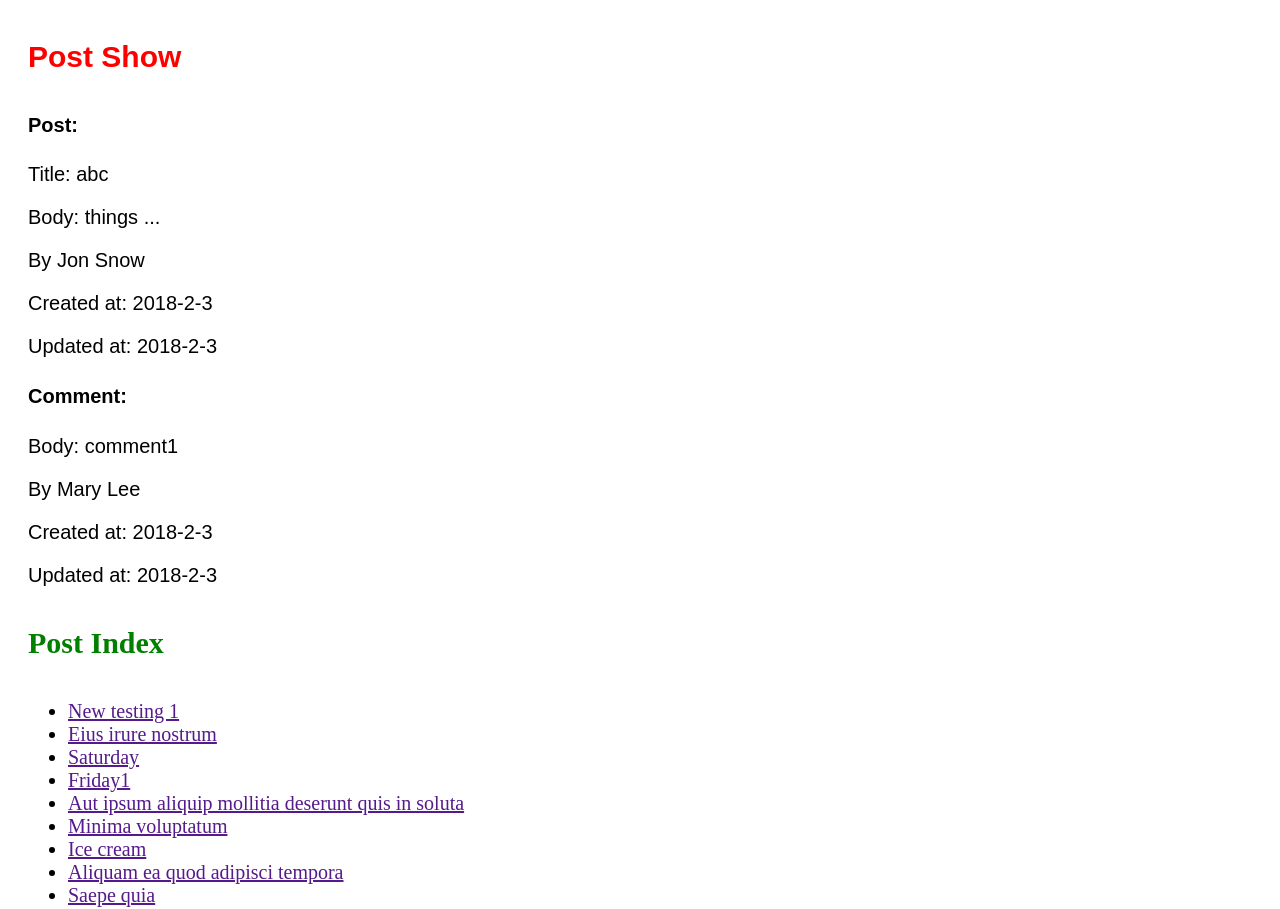
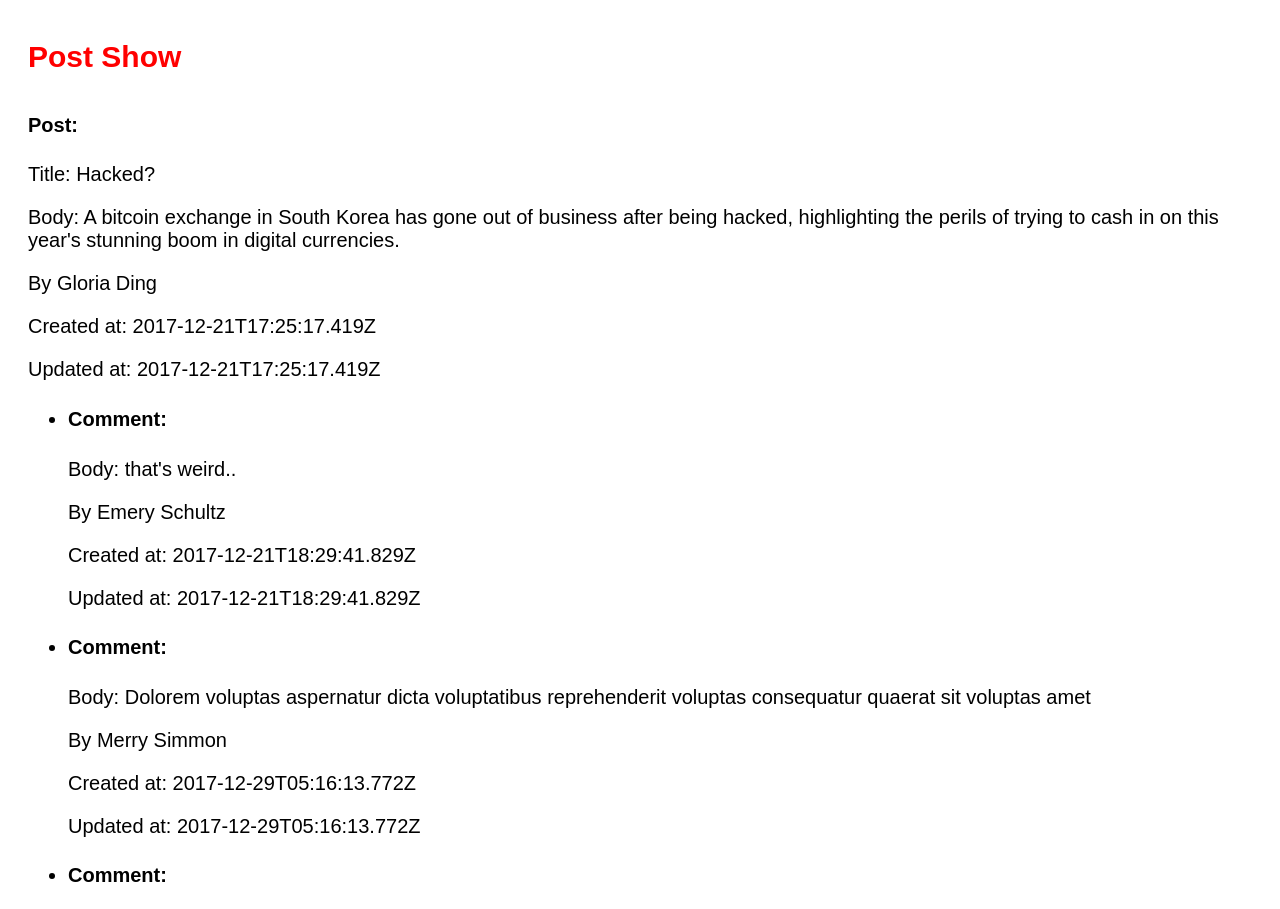
Before and after one commit to gloriading/Blog-react, a React (Create React App) app: page / in a window 1280 px wide. Shown: the top 909 px of the page. Built offline with nearby package versions, Linux system fonts and the light colour scheme.

Commit message:
add CommentList - data/post.js

```diff
--- /dev/null
+++ b/src/components/CommentList.js
@@ -0,0 +1,20 @@
+import React from 'react';
+import {CommentDetails} from './CommentDetails';
+
+function CommentList(props){
+  const {comments=[]} = props;
+
+  return(
+    <ul className='CommentList'>
+      {
+        comments.map(comment=>(
+          <li key={comment.id}>
+            <CommentDetails {...comment} />
+          </li>
+        ))
+      }
+    </ul>
+  )
+}
+
+export {CommentList};
--- a/src/components/PostShowPage.js
+++ b/src/components/PostShowPage.js
@@ -1,9 +1,13 @@
 import React from 'react';
 import {PostDetails} from './PostDetails';
 import {CommentDetails} from './CommentDetails';
+import {CommentList} from './CommentList';
+import post from '../data/post'
 
 
 function PostShowPage(){
+  const {comments=[]} = post;
+
   const containerStyle = {
     paddingLeft: '20px',
     fontFamily: 'sans-serif',
@@ -12,19 +16,8 @@ function PostShowPage(){
   return(
     <main className="PostShowPage" style={containerStyle}>
       <h4 style={{fontSize:'30px', color:'Red'}}>Post Show</h4>
-      <PostDetails
-        title="abc"
-        body="things ..."
-        author={{full_name: "Jon Snow"}}
-        created_at="2018-2-3"
-        updated_at="2018-2-3"
-      />
-      <CommentDetails
-        body="comment1"
-        author_full_name="Mary Lee"
-        created_at="2018-2-3"
-        updated_at="2018-2-3"
-      />
+      <PostDetails {...post}/>
+      <CommentList comments={comments}/>
     </main>
   )
 }
--- /dev/null
+++ b/src/data/post.js
@@ -0,0 +1,37 @@
+
+export default {
+    "id": 332,
+    "title": "Hacked?",
+    "body": "A bitcoin exchange in South Korea has gone out of business after being hacked, highlighting the perils of trying to cash in on this year's stunning boom in digital currencies.",
+    "created_at": "2017-12-21T17:25:17.419Z",
+    "updated_at": "2017-12-21T17:25:17.419Z",
+    "author": {
+        "id": 86,
+        "first_name": "Gloria",
+        "last_name": "Ding",
+        "full_name": "Gloria Ding"
+    },
+    "comments": [
+        {
+            "id": 380,
+            "body": "that's weird..",
+            "created_at": "2017-12-21T18:29:41.829Z",
+            "updated_at": "2017-12-21T18:29:41.829Z",
+            "author_full_name": "Emery Schultz"
+        },
+        {
+            "id": 391,
+            "body": "Dolorem voluptas aspernatur dicta voluptatibus reprehenderit voluptas consequatur quaerat sit voluptas amet",
+            "created_at": "2017-12-29T05:16:13.772Z",
+            "updated_at": "2017-12-29T05:16:13.772Z",
+            "author_full_name": "Merry Simmon"
+        },
+        {
+            "id": 386,
+            "body": "Explicabo Velit aliquid tempor non modi veritatis earum ad",
+            "created_at": "2017-12-25T22:38:30.779Z",
+            "updated_at": "2017-12-25T22:38:30.779Z",
+            "author_full_name": "Risa Porter"
+        }
+    ]
+}
```
